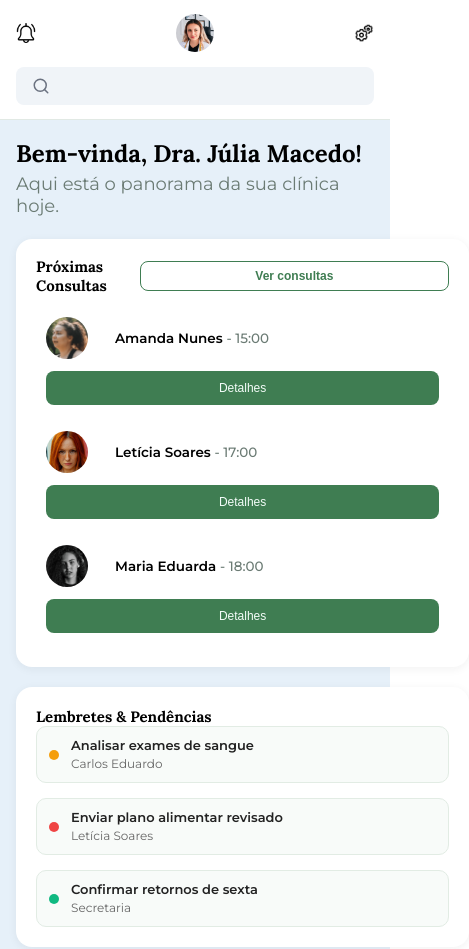
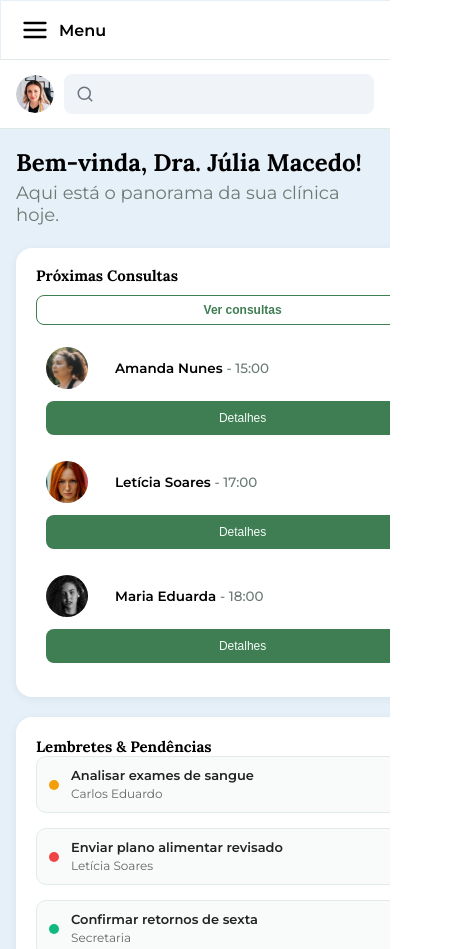
Before and after one commit to HenriqueHiideki/Nutri-Boost, a plain HTML site: page index.html in a window 390 px wide. Shown: the top 949 px of the page, 469 px wide, since content can reach past the window. Drawn offline with nearby package versions, Linux system fonts and the light colour scheme.

Commit message:
Ajuste na responsividade de index

```diff
--- a/css/consultas.css
+++ b/css/consultas.css
@@ -95,9 +95,16 @@
   padding: 8px 16px;
   cursor: pointer;
 }
-@media (max-width: 600px) {
-  .consultas-geral {
-    padding: 18px 15px 40px;
+@media (max-width: 1024px) {
+  .card-consultas {
+    flex-wrap: wrap;
+    row-gap: 10px;
+  }
+
+  .card-consultas .bt-consultas {
+    width: 100%;
+    min-width: 0;
+    box-sizing: border-box;
   }
 
   .card-consultas-container {
@@ -106,6 +113,13 @@
 
   .card-bt-consultas {
     width: 100%;
+    min-width: 0;
     padding: 10px;
+    box-sizing: border-box;
+  }
+
+  .card-consultas-text {
+    min-width: 0;
+    overflow-wrap: break-word;
   }
 }
--- a/css/header.css
+++ b/css/header.css
@@ -2,7 +2,9 @@
   display: flex;
   align-items: center;
   justify-content: space-between;
+  flex-wrap: nowrap;
   padding: 16px 32px;
+  gap: 16px;
   background: var(--primary-bg-color);
   border-bottom: 1px solid var(--borda);
 }
@@ -12,14 +14,67 @@
   align-items: center;
   justify-content: flex-end;
   gap: clamp(15px, 2vw, 25px);
+  flex-shrink: 0;
+}
+
+.foto-perfil-wrapper {
+  position: relative;
+  display: inline-block;
+  flex-shrink: 0;
+}
+
+.foto-perfil-label {
+  display: block;
+  width: clamp(38px, 3vw, 48px);
+  height: clamp(38px, 3vw, 48px);
+  border-radius: 50%;
+  cursor: pointer;
+  overflow: hidden;
+  transition: box-shadow 0.15s;
+}
+
+.foto-perfil-label:hover,
+.foto-perfil-label:focus-visible {
+  box-shadow: 0 0 0 3px var(--verde-claro);
 }
 
 .img-perfil {
-  width: clamp(38px, 3vw, 48px);
-  height: clamp(38px, 3vw, 48px);
+  width: 100%;
+  height: 100%;
   border-radius: 50%;
   object-fit: cover;
-  cursor: pointer;
+  display: block;
+}
+
+.img-perfil {
+  width: 100%;
+  height: 100%;
+  border-radius: 50%;
+  object-fit: cover;
+  display: block;
+}
+
+.foto-perfil-overlay {
+  position: absolute;
+  inset: 0;
+  display: flex;
+  align-items: center;
+  justify-content: center;
+  background: rgba(0, 0, 0, 0.4);
+  opacity: 0;
+  transition: 0.15s;
+}
+
+@media (hover: hover) {
+  .foto-perfil-label:hover .foto-perfil-overlay {
+    opacity: 1;
+  }
+}
+@media (hover: none) {
+  .foto-perfil-overlay {
+    opacity: 1;
+    background: rgba(0, 0, 0, 0.28);
+  }
 }
 
 .img-configuration,
@@ -28,6 +83,7 @@
   height: clamp(20px, 1.5vw, 24px);
   object-fit: contain;
   cursor: pointer;
+  flex-shrink: 0;
 }
 
 .header-text {
@@ -36,6 +92,7 @@
   font-size: clamp(15px, 1.2vw, 18px);
   color: #333;
   margin: 0;
+  white-space: nowrap;
 }
 
 .barra-pesquisa {
@@ -47,6 +104,7 @@
   max-width: clamp(250px, 30vw, 420px);
   height: clamp(38px, 4.5vh, 46px);
   border-radius: 8px;
+  min-width: 0;
 }
 
 .icone-busca {
@@ -54,6 +112,7 @@
   height: 18px;
   color: #6b7280;
   margin-right: 10px;
+  flex-shrink: 0;
 }
 
 .barra-pesquisa input {
@@ -61,6 +120,7 @@
   background: transparent;
   outline: none;
   width: 100%;
+  min-width: 0;
   font-size: clamp(13px, 0.9vw, 15px);
   color: #374151;
   font-family: inherit;
@@ -77,27 +137,30 @@
   display: none;
 }
 
-@media (max-width: 850px) {
+@media (max-width: 1024px) {
   .header-geral {
-    flex-direction: column;
-    align-items: stretch;
-    padding: 15px 20px;
-    gap: 15px;
+    flex-direction: row;
+    align-items: center;
+    padding: 12px 16px;
+    gap: 10px;
   }
 
   .container-img-header {
-    justify-content: space-between;
     order: 1;
+    gap: 10px;
   }
 
   .barra-pesquisa {
-    max-width: 100%;
     order: 2;
+    flex: 1 1 auto;
+    max-width: none;
+    padding: 7px 12px;
+    height: 40px;
   }
-}
 
-@media (max-width: 480px) {
-  .header-text {
+  .header-text,
+  .img-notification,
+  .img-configuration {
     display: none;
   }
 }
--- a/css/main.css
+++ b/css/main.css
@@ -34,6 +34,34 @@ body {
   background: var(--fundo);
   color: var(--texto);
 }
+html, body {
+  overflow-x: hidden;
+  width: 100%;
+  max-width: 100%;
+}
+
+img, svg, input, button {
+  max-width: 100%;
+}
+
+.layout-wrapper,
+.main-content,
+.header-geral,
+.container-img-header,
+.consultas-geral,
+.dashboard-layout,
+.coluna-esquerda,
+.coluna-direita,
+.container-consultas,
+.card-consultas,
+.card-consultas-container,
+.card-consultas-text,
+.barra-pesquisa,
+.linha-inferior,
+.card {
+  min-width: 0;
+  box-sizing: border-box;
+}
 h1,
 h2,
 h3 {
@@ -58,4 +86,41 @@ h3 {
     width: 100%;
     max-width: 100%;
   }
+
+
+
+
+
+
+
+
+
+
+  html, body {
+  overflow-x: hidden;
+  width: 100%;
+  max-width: 100%;
 }
+
+img, svg, input, button {
+  max-width: 100%;
+}
+
+.layout-wrapper,
+.main-content,
+.header-geral,
+.container-img-header,
+.consultas-geral,
+.dashboard-layout,
+.coluna-esquerda,
+.coluna-direita,
+.container-consultas,
+.card-consultas,
+.card-consultas-container,
+.card-consultas-text,
+.barra-pesquisa,
+.linha-inferior,
+.card {
+  min-width: 0;
+}
+}
--- a/css/menu.css
+++ b/css/menu.css
@@ -1,4 +1,5 @@
-.layout-wrapper {
+
+css.layout-wrapper {
   display: grid;
   grid-template-columns: clamp(220px, 18vw, 260px) 1fr;
   min-height: 100vh;
@@ -90,15 +91,8 @@
   height: 28px;
   flex-shrink: 0;
 }
-/* ===== TABLET (até 1024px) ===== */
+
 @media (max-width: 1024px) {
-  .layout-wrapper {
-    grid-template-columns: 220px 1fr;
-  }
-}
-
-/* ===== MOBILE (até 768px) ===== */
-@media (max-width: 768px) {
   .layout-wrapper {
     display: flex;
     flex-direction: column;
--- a/css/pacientes.css
+++ b/css/pacientes.css
@@ -89,7 +89,7 @@
   margin-top: 2px;
 }
 
-.paciente-staus {
+.paciente-status {
   display: flex;
   gap: 6px;
   margin-top: 10px;
@@ -148,7 +148,6 @@
   border-top: 1px solid var(--borda);
 }
 
-
 .comp-legend {
   font-size: 11px;
   color: var(--texto-suave);
@@ -190,17 +189,13 @@
   border-color: var(--verde-claro);
 }
 
-/* RESPONSIVIDADE */
-@media (max-width: 1050px) {
+@media (max-width: 1024px) {
   .dashboard-layout {
     grid-template-columns: 1fr;
   }
 }
 
 @media (max-width: 640px) {
-  .sidebar {
-    display: none;
-  }
   .header-geral {
     padding: 14px 16px;
   }
--- a/index.html
+++ b/index.html
@@ -92,10 +92,15 @@
                 </form>
 
                 <div class="container-img-header">
+                    <div class="foto-perfil-wrapper">
+                        <label for="fotoPerfilInput" class="foto-perfil-label" title="Clique para alterar a foto">
+                            <img src="./img/foto-nutricionista.png" alt="foto de uma nutricionista" class="img-perfil"
+                                id="fotoPerfilPreview">
+                        </label>
+                        <input type="file" id="fotoPerfilInput" accept="image/*" hidden>
+                    </div>
                     <img src="./img/bell.png" alt="ícone de notificacoes" class="img-notification" width="40"
                         height="40">
-                    <img src="./img/foto-nutricionista.png" alt="foto de uma nutricionista" class="img-perfil"
-                        width="80" height="80">
                     <p class="header-text">Dra. Júlia Macedo</p>
                     <img src="./img/icon-configuration.png" alt="icone de configuracao" class="img-configuration">
                 </div>
--- a/js/script.js
+++ b/js/script.js
@@ -50,12 +50,34 @@ document.addEventListener("DOMContentLoaded", function() {
         });
     }
 });
+document.addEventListener('DOMContentLoaded', () => {
+  const menuToggle = document.getElementById('menuToggle');
+  const sidebar = document.querySelector('.sidebar');
 
-const menuToggle = document.getElementById('menuToggle');
-const sidebar = document.getElementById('sidebar');
+  if (menuToggle && sidebar) {
+    menuToggle.addEventListener('click', () => {
+      sidebar.classList.toggle('menu-aberto');
+    });
+  }
 
-if (menuToggle && sidebar) {
-    menuToggle.addEventListener('click', function() {
-        sidebar.classList.toggle('menu-aberto');
+  const fotoInput = document.getElementById('fotoPerfilInput');
+  const fotoPreview = document.getElementById('fotoPerfilPreview');
+
+  if (fotoInput && fotoPreview) {
+    fotoInput.addEventListener('change', (e) => {
+      const file = e.target.files[0];
+      if (!file) return;
+
+      if (!file.type.startsWith('image/')) {
+        alert('Selecione um arquivo de imagem válido.');
+        return;
+      }
+
+      const reader = new FileReader();
+      reader.onload = (ev) => {
+        fotoPreview.src = ev.target.result;
+      };
+      reader.readAsDataURL(file);
     });
-}
+  }
+});
```
